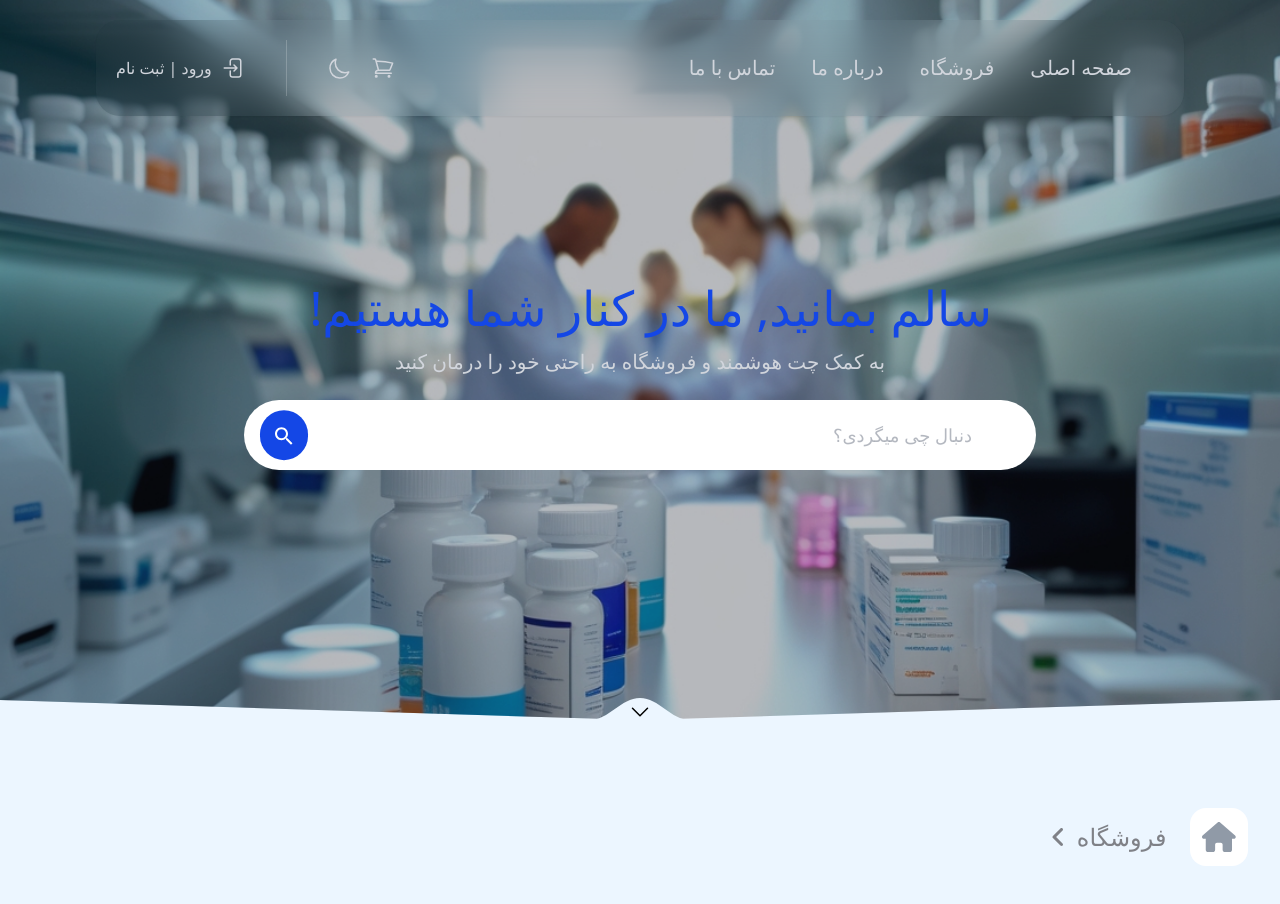
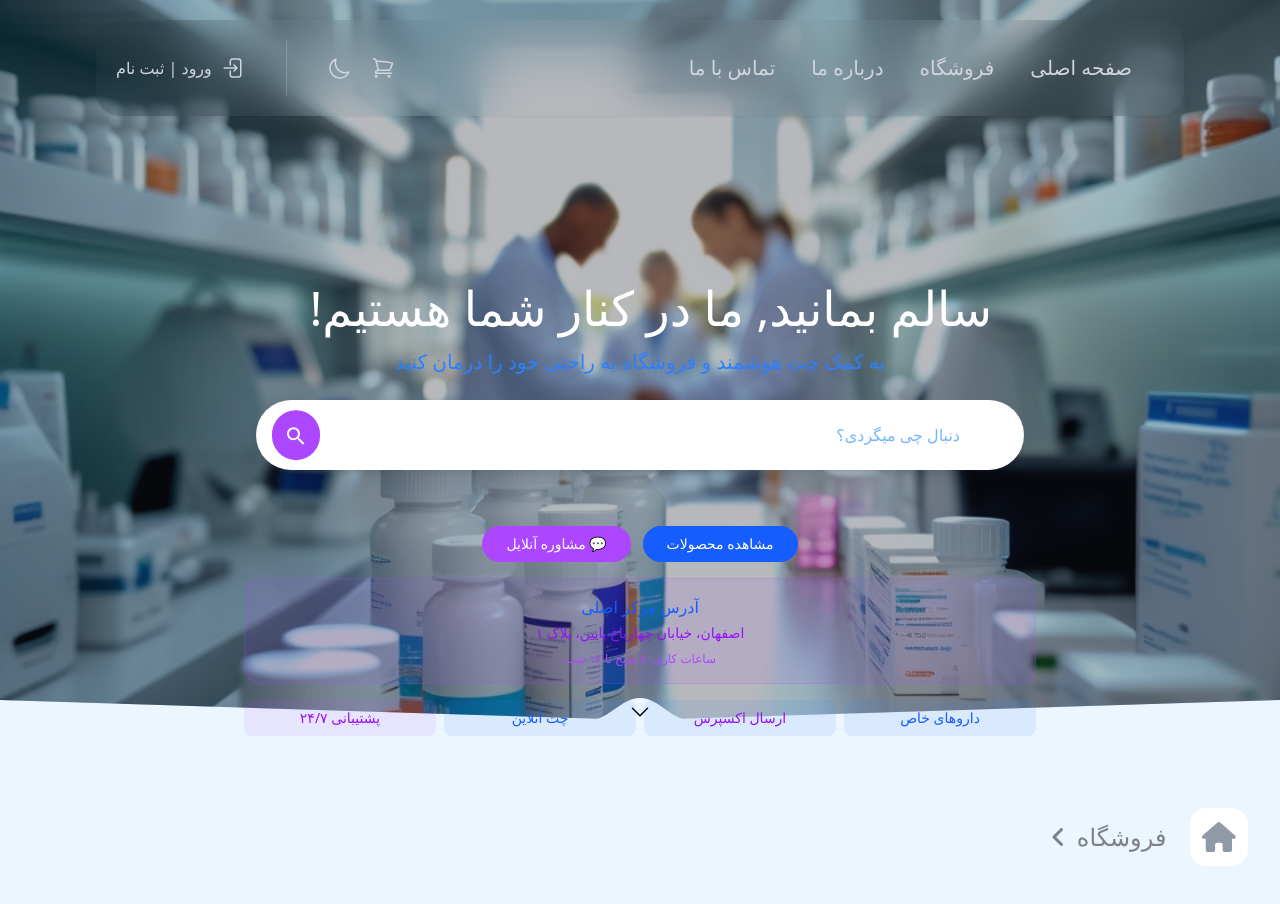
Before and after one commit to amir-khaksar/pharmacy-shop, a React (Vite) app in the folder app/: page / in a window 1280 px wide. Shown: the top 904 px of the page. Built offline with nearby package versions, Linux system fonts and the light colour scheme.

Commit message:
fix some bugs

```diff
--- a/app/index.html
+++ b/app/index.html
@@ -4,7 +4,7 @@
     <meta charset="UTF-8"/>
     <link rel="icon" type="image/svg+xml" href="/vite.svg"/>
     <meta name="viewport" content="width=device-width, initial-scale=1.0"/>
-    <title>Vite + React + TS</title>
+    <title>Pharmacy</title>
 </head>
 <body>
 <div id="root"></div>
--- a/app/src/Components/Landing/Landing.tsx
+++ b/app/src/Components/Landing/Landing.tsx
@@ -8,7 +8,7 @@ export default function Landing() {
             <div
                 className="flex w-full px-4 sm:px-6 max-w-[440px] sm:max-w-[668px] lg:max-w-[840px] flex-col items-center justify-center">
 
-                <h1 className="text-3xl sm:text-4xl lg:text-5xl text-primary mt-4 sm:mt-8 lg:mt-10">
+                <h1 className="text-3xl sm:text-4xl lg:text-5xl text-white mt-4 sm:mt-8 lg:mt-10">
                     <Typewriter
                         words={["سالم بمانید, ما در کنار شما هستیم!"]}
                         loop={5}
@@ -20,24 +20,61 @@ export default function Landing() {
                     />
                 </h1>
 
-                <p className="w-full text-base sm:text-lg lg:text-xl mt-3 sm:mt-4 text-center text-gray-300 px-2">
+                <p className="w-full text-base sm:text-lg lg:text-xl mt-3 sm:mt-4 text-center text-blue-500 px-2">
                     به کمک چت هوشمند و فروشگاه به راحتی خود را درمان کنید
                 </p>
 
                 <form
-                    className="relative w-full max-w-[440px] sm:max-w-[668px] lg:max-w-[840px] my-4 sm:my-6 bg-white rounded-full overflow-hidden">
+                    className="relative w-full max-w-[90vw] sm:max-w-[75vw] lg:max-w-[60vw] my-4 sm:my-6 bg-white rounded-full overflow-hidden shadow-lg hover:shadow-purple-500/20 transition-shadow duration-300">
                     <input
-                        className="w-full h-12 sm:h-14 lg:h-[70px] text-sm sm:text-base lg:text-[18px] text-gray-500 outline-none px-4 pr-16"
+                        className="w-full h-12 sm:h-14 lg:h-[70px] text-xs sm:text-sm lg:text-base text-gray-700 outline-none px-4 pr-16 placeholder-blue-400/80 focus:ring-2 focus:ring-purple-300"
                         type="text"
                         placeholder="دنبال چی میگردی؟"
                     />
                     <button
                         type="submit"
-                        className="absolute top-1/2 -translate-y-1/2 left-2 sm:left-4 p-2 sm:p-3 bg-primary text-white rounded-full transition-all hover:bg-primary-dark"
+                        className="absolute top-1/2 -translate-y-1/2 left-2 sm:left-4 p-2 sm:p-3 bg-purple-500 text-white rounded-full transition-all hover:bg-purple-600 active:scale-95 focus:outline-none focus:ring-2 focus:ring-purple-400 focus:ring-offset-2"
                     >
                         <SearchIcon className="w-5 h-5 sm:w-6 sm:h-6"/>
                     </button>
                 </form>
+
+                <div className="mt-8 w-full max-w-[440px] sm:max-w-[668px] lg:max-w-[840px] space-y-4">
+
+                    <div className="flex flex-wrap gap-3 justify-center">
+                        <a href="tel:02112345678"
+                           className="px-6 py-2 bg-blue-600 text-white rounded-full hover:bg-blue-700 transition-colors text-sm">
+                            مشاهده محصولات
+                        </a>
+                        <button
+                            className="px-6 py-2 bg-purple-500 text-white rounded-full hover:bg-purple-600 transition-colors text-sm">
+                            💬 مشاوره آنلایل
+                        </button>
+                    </div>
+
+                    <div className="bg-purple-500/10 p-4 rounded-2xl border border-purple-500/20 text-center">
+                        <p className="text-blue-600 font-medium mb-1">آدرس مرکز اصلی</p>
+                        <p className="text-purple-600 text-sm">اصفهان، خیابان چهارباغ پایین، پلاک ۱</p>
+                        <p className="text-purple-500 text-xs mt-2">ساعات کاری: ۸ صبح تا ۱۲ شب</p>
+                    </div>
+
+                    <div className="grid grid-cols-2 sm:grid-cols-4 gap-2 text-center">
+                        <div className="p-2 bg-blue-500/10 rounded-lg">
+                            <p className="text-blue-600 text-sm">داروهای خاص</p>
+                        </div>
+                        <div className="p-2 bg-blue-500/10 rounded-lg">
+                            <p className="text-purple-600 text-sm">ارسال اکسپرس</p>
+                        </div>
+                        <div className="p-2 bg-blue-500/10 rounded-lg">
+                            <p className="text-blue-600 text-sm">چت آنلاین</p>
+                        </div>
+                        <div className="p-2 bg-purple-500/10 rounded-lg">
+                            <p className="text-purple-600 text-sm">پشتیبانی ۲۴/۷</p>
+                        </div>
+                    </div>
+
+                </div>
+
             </div>
         </div>
     );
--- a/app/src/index.css
+++ b/app/src/index.css
@@ -4,7 +4,7 @@
 
 
 @theme {
-  --color-primary: oklch(0.488 0.243 264.376);
+  --color-primary: #3B82F6;
   --color-secondary: #ecf6ff;
   --color-bgDark: #111827;
 }
```
